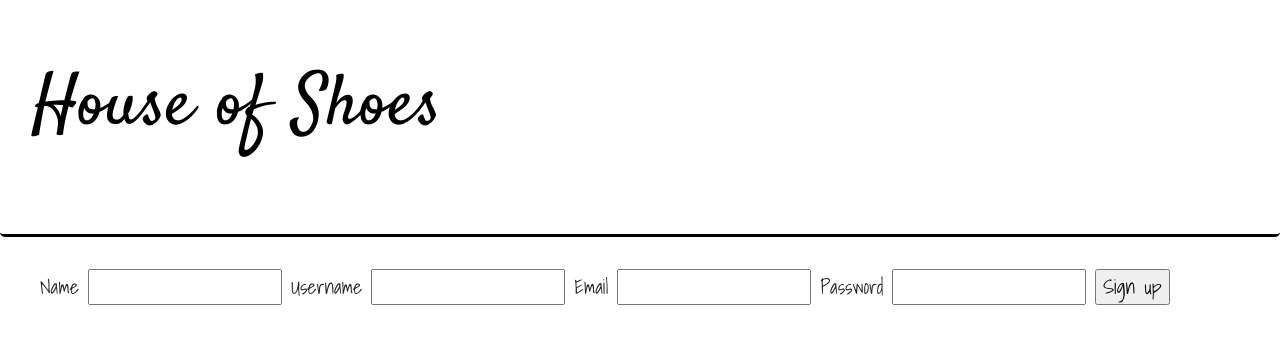
After one commit to tlam212/Shoe_App, a Rails app: page /users/new in a window 1280 px wide. The commit adds this page. Shown: the top 344 px of the page. Run offline with Rails 7, Linux system fonts and the light colour scheme; style sheets or scripts are compiled from the project's sources.

Commit message:
created and updated user file

```diff
--- /dev/null
+++ b/app/assets/stylesheets/users.scss
@@ -0,0 +1,87 @@
+
+
+
+// --------------------------------HEADER--------------------------------------------------
+header {
+    background-image: -webkit-gradient(linear, left top, left bottom, from(rgba(0, 0, 0, 0.7)), to(rgba(0, 0, 0, 0.7))), url(hero.jpg);
+    background-image: linear-gradient(rgba(0, 0, 0, 0.7), rgba(0, 0, 0, 0.7)), url(https://source.unsplash.com/lY3d_sIzBXg);
+    background-position: center;
+    background-size: cover;
+    height: 100vh;
+    background-attachment: fixed;
+
+}
+#header {
+  background-color: white;
+  border-bottom: solid black;
+
+}
+.hero-text-box {
+    position: absolute;
+    width: 1140px;
+    top: 50%;
+    left: 50%;
+    -webkit-transform: translate(-50%, -50%);
+    transform: translate(-50%, -50%);
+}
+h1 {
+  font-family: 'Satisfy', cursive;
+  font-size: 70px;
+  margin-top: 0;
+  margin-bottom: 20px;
+  color: white;
+  word-spacing: 4px;
+}
+
+.crush {
+  font-family: 'Satisfy', cursive;
+  font-weight: bold;
+  text-align: center;
+  text-decoration: underline;
+  font-size: 40px;
+}
+.display-3{
+  color: black;
+}
+
+.show {
+  font-size: 30px;
+}
+
+ul {
+  font-family: 'Shadows Into Light', cursive;
+  font-size: 20px;
+}
+
+
+
+
+  // ---------------------BUTTONS--------------------------------------
+.btn-full:link,
+.btn-full:visited {
+    border: 1px solid #DB7093;
+    color: #DB7093;
+}
+
+.btn-ghost:link,
+.btn-ghost:visited {
+    border: 1px solid #DB7093;
+    color: #DB7093;
+}
+.btn:hover,
+.btn:active,
+input[type=submit]:hover,
+input[type=submit]:active {
+    background-color:#FF69B4;
+}
+.btn-full:hover,
+.btn-full:active {
+    border: 1px solid #DB7093;
+    color: white;
+}
+
+.btn-ghost:hover,
+.btn-ghost:active {
+    border: 1px solid #DB7093;
+    color: white;
+}
--- /dev/null
+++ b/app/controllers/users_controller.rb
@@ -0,0 +1,33 @@
+class UsersController < ApplicationController
+
+  def index
+
+  end
+
+  def show
+    @user = User.find(params[:id])
+  end
+
+  def new
+    @user = User.new
+  end
+
+  def create
+    @user = User.create(user_params)
+    if @user.valid?
+      redirect_to @user
+    else
+      redirect_to new_user_path
+    end
+  end
+
+
+  private
+
+  def user_params
+    params.require(:user).permit(:name, :username, :email, :password)
+  end
+
+
+
+end
--- /dev/null
+++ b/app/helpers/users_helper.rb
@@ -0,0 +1,2 @@
+module UsersHelper
+end
--- a/app/views/layouts/application.html.erb
+++ b/app/views/layouts/application.html.erb
@@ -4,10 +4,13 @@
     <title>ShoeApp</title>
     <%= csrf_meta_tags %>
     <%= csp_meta_tag %>
+    <link rel="stylesheet" href="https://stackpath.bootstrapcdn.com/bootstrap/4.3.1/css/bootstrap.min.css" integrity="sha384-ggOyR0iXCbMQv3Xipma34MD+dH/1fQ784/j6cY/iJTQUOhcWr7x9JvoRxT2MZw1T" crossorigin="anonymous">
 
     <%= stylesheet_link_tag 'application', media: 'all', 'data-turbolinks-track': 'reload' %>
     <%= javascript_pack_tag 'application', 'data-turbolinks-track': 'reload' %>
+
   </head>
+
 
   <body>
     <%= yield %>
--- /dev/null
+++ b/app/views/users/new.html.erb
@@ -0,0 +1,25 @@
+<link rel="stylesheet" href="users.scss">
+<link href="https://fonts.googleapis.com/css?family=Satisfy&display=swap" rel="stylesheet">
+<link href="https://fonts.googleapis.com/css?family=Satisfy|Shadows+Into+Light&display=swap" rel="stylesheet">
+
+<section id="header" class="jumbotron text-left">
+    <h1 class="display-3">House of Shoes</h1>
+
+</section>
+
+<ul>
+  <%= form_for @user do |f|%>
+  <%= f.label :name %>
+  <%= f.text_field :name %>
+  <%= f.label :username %>
+  <%= f.text_field :username%>
+  <%= f.label :email %>
+  <%= f.email_field :email %>
+  <%= f.label :password %>
+  <%= f.password_field :password %>
+  <%= f.submit "Sign up"%>
+  <% end %>
+
+
+
+</ul>
--- a/config/routes.rb
+++ b/config/routes.rb
@@ -1,3 +1,4 @@
 Rails.application.routes.draw do
+  resources :users
   # For details on the DSL available within this file, see https://guides.rubyonrails.org/routing.html
 end
```
Also changed, not shown: app/models/user.rb (added, +10 -0 lines), app/views/users/index.html.erb (added, +22 -0 lines), app/views/users/show.html.erb (added, +21 -0 lines), db/migrate/20190618194906_create_users.rb (added, +10 -0 lines), db/seeds.rb (+2 -7 lines), Gemfile, Gemfile.lock, db/schema.rb (added), 2 other files.
